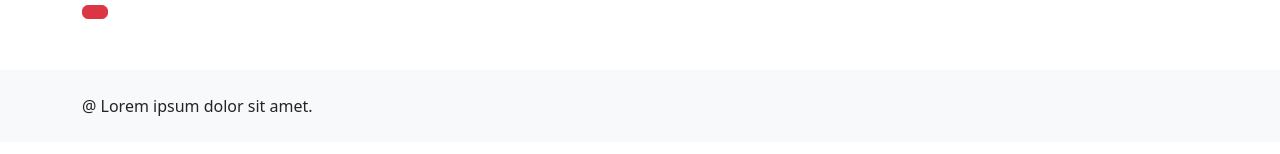
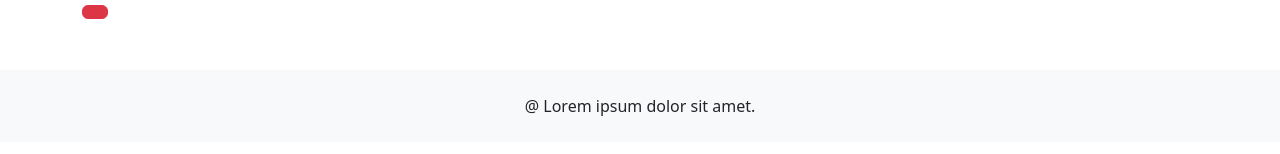
Before and after one commit to Rajeev-2100/BI_Assignment1_FE, a React (Vite) app: page /meetup/Id/1 in a window 1280 px wide. Shown: the part 376-530 px from the top of the page. Built offline with nearby package versions, Linux system fonts and the light colour scheme; no server answers.

Commit message:
style: center footer paragraph text alignment

```diff
--- a/src/components/DetailPage.jsx
+++ b/src/components/DetailPage.jsx
@@ -123,7 +123,7 @@ const DetailPage = () => {
         </div>
       </article>
       <footer className="bg-body-tertiary">
-        <p className="container py-4 mb-0">@ Lorem ipsum dolor sit amet.</p>
+        <p className="container py-4 mb-0 text-center">@ Lorem ipsum dolor sit amet.</p>
       </footer>
     </>
   );
--- a/src/components/ListingPage.jsx
+++ b/src/components/ListingPage.jsx
@@ -123,7 +123,7 @@ const ListingPage = () => {
         </article>
       </main>
       <footer className="bg-body-tertiary">
-        <p className="container py-4 mb-0">@ Lorem ipsum dolor sit amet.</p>
+        <p className="container py-4 mb-0 text-center">@ Lorem ipsum dolor sit amet.</p>
       </footer>
     </>
   );
```
